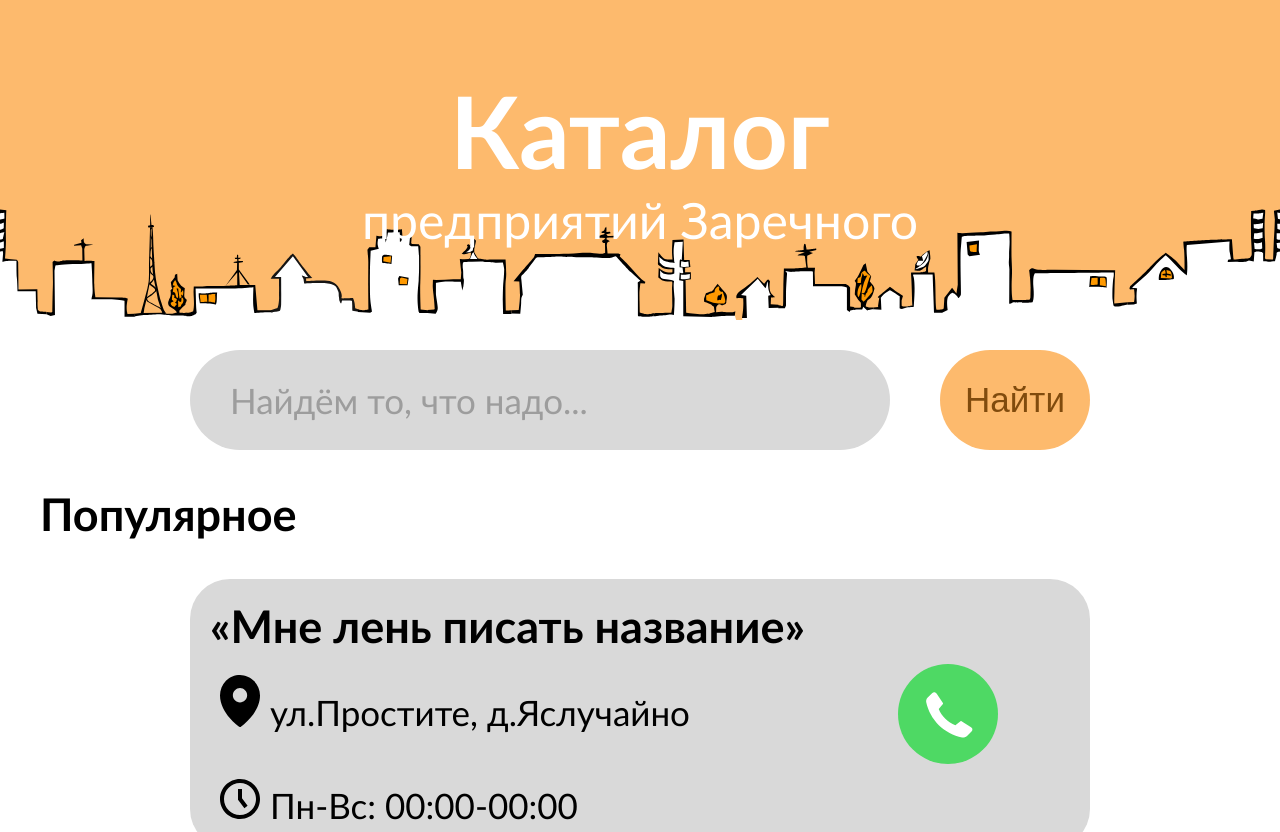
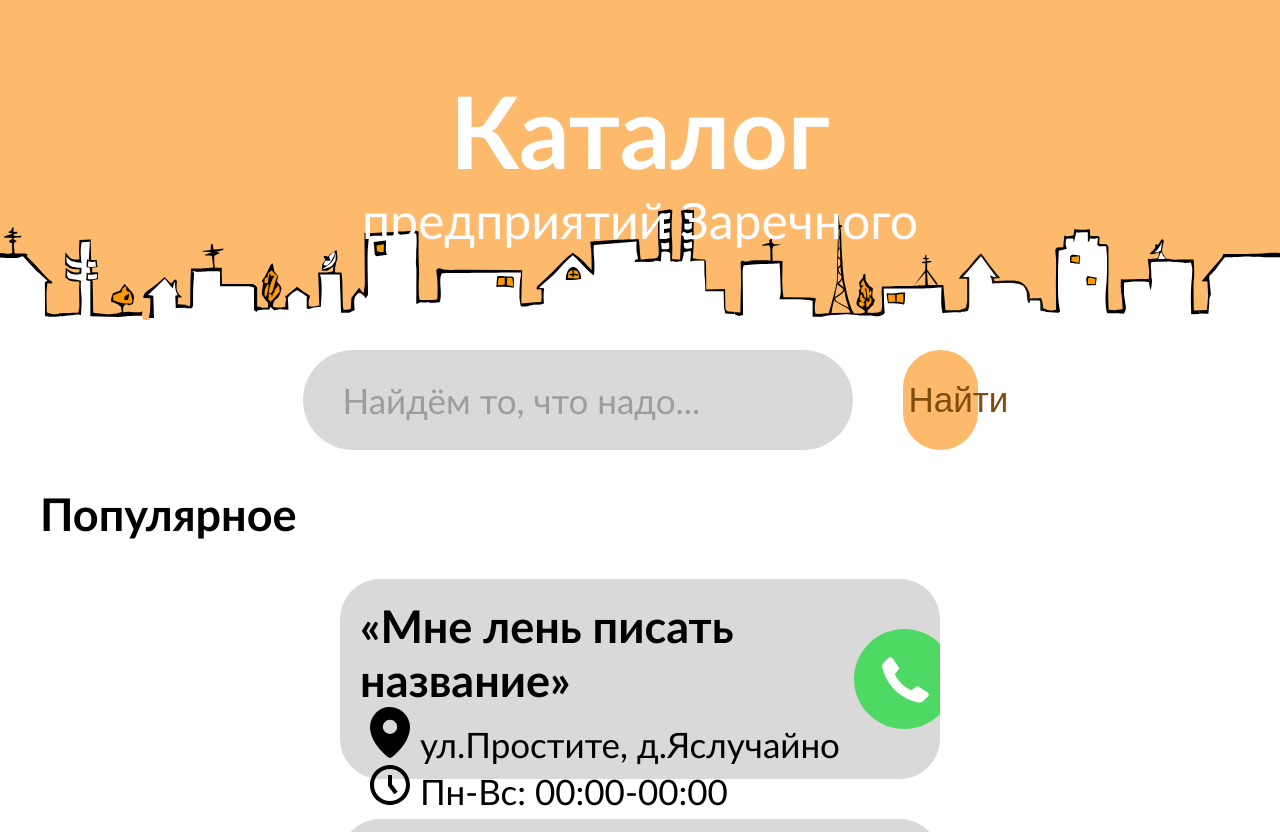
Before and after one commit to ToadSupremacist/catalog, a plain HTML site: page index.html in a window 1280 px wide. Shown: the top 832 px of the page. Drawn offline with Linux system fonts and the light colour scheme.

Commit message:
fsdsrdvth

```diff
--- a/style.css
+++ b/style.css
@@ -2,6 +2,25 @@ body {
     margin: 0;
     display: flex;
     flex-direction: column;
+}
+
+@media (orientation: landscape) {
+    .card {
+        max-width: 600px;
+        max-height: 200px;
+    }
+    .name {
+        font-size: 25px;
+    }
+    .address, .work-hours {
+        font-size: 25px;
+    }
+    .searchbar {
+        max-width: 550px;
+    }
+    .search-btn {
+        max-width: 75px;
+    }
 }
 
 @keyframes moveacross {
@@ -31,7 +50,7 @@ body {
     background-repeat: no-repeat;
     background-size: 200%;
     animation-name: moveacross;
-    animation-duration: 15s;
+    animation-duration: 45s;
     animation-iteration-count: 1;
 }
 .header--thin {
```
